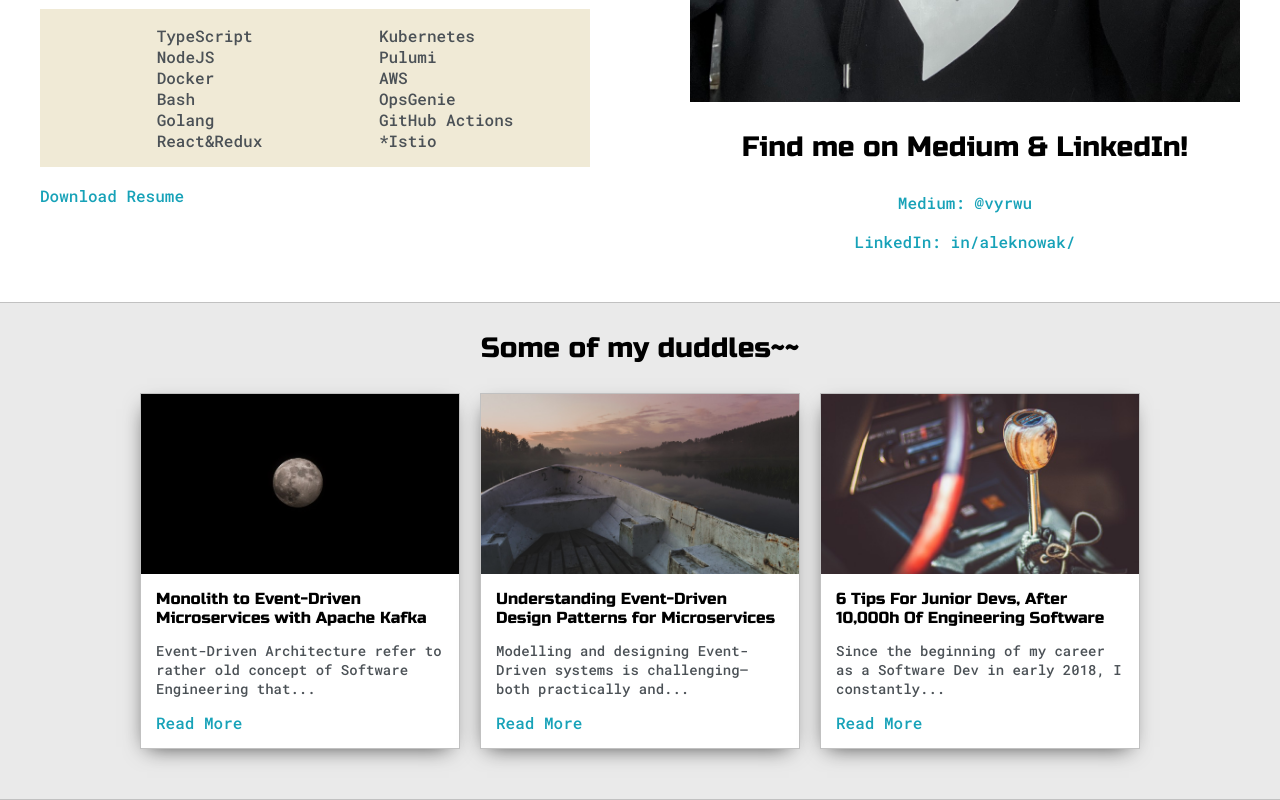
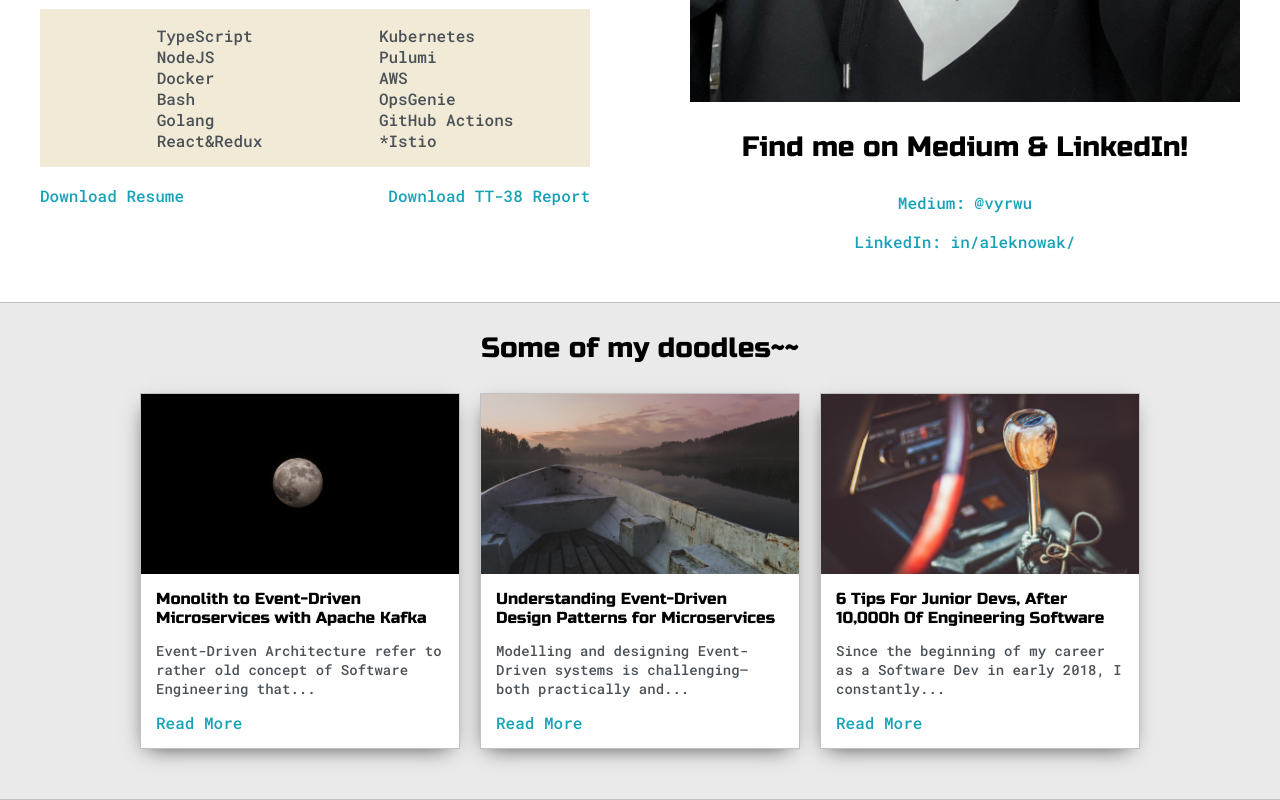
Before and after one commit to vyrwu/portfolio-website, a website: page www/index.html in a window 1280 px wide. Shown: the part 1362-2162 px from the top of the page. Drawn offline with Linux system fonts and the light colour scheme.

Commit message:
Add TT-38 Report

```diff
--- a/www/default.css
+++ b/www/default.css
@@ -371,6 +371,10 @@ h6 { font-size: 16px;}
 	font-size: 14px;
 }
 
+#download-links {
+	display: flex;
+	justify-content: space-between;
+}
 
 .input-field{
 	width: 100%;
--- a/www/index.html
+++ b/www/index.html
@@ -111,7 +111,11 @@
 
 					</div>
 					<br>
-					<a target="_blank" href="resume.pdf">Download Resume</a>
+					<div id="download-links">
+						<a target="_blank" href="resume.pdf">Download Resume</a>
+						<a target="_blank" href="tt38.pdf">Download TT-38 Report</a>
+					</div>
+
 
 				</div>
 
@@ -131,7 +135,7 @@
 
 	<section class="s1">
 		<div class="main-container">
-			<h3 style="text-align: center;">Some of my duddles~~</h3>
+			<h3 style="text-align: center;">Some of my doodles~~</h3>
 
 			<div class="post-wrapper">
 
@@ -152,7 +156,7 @@
 						<div class="post-preview">
 							<h6 class="post-title">Understanding Event-Driven Design Patterns for Microservices</h6>
 							<p class="post-intro">Modelling and designing Event-Driven systems is challenging— both practically and...</p>
-							<a href="https://medium.com/swlh/monolith-to-event-driven-microservices-with-apache-kafka-6e4abe171cbb">Read More</a>
+							<a href="https://levelup.gitconnected.com/understanding-event-driven-design-patterns-for-microservices-659b3c9fb51f">Read More</a>
 						</div>
 					</div>
 				</div>
```
Also changed, not shown: 1 other file.
